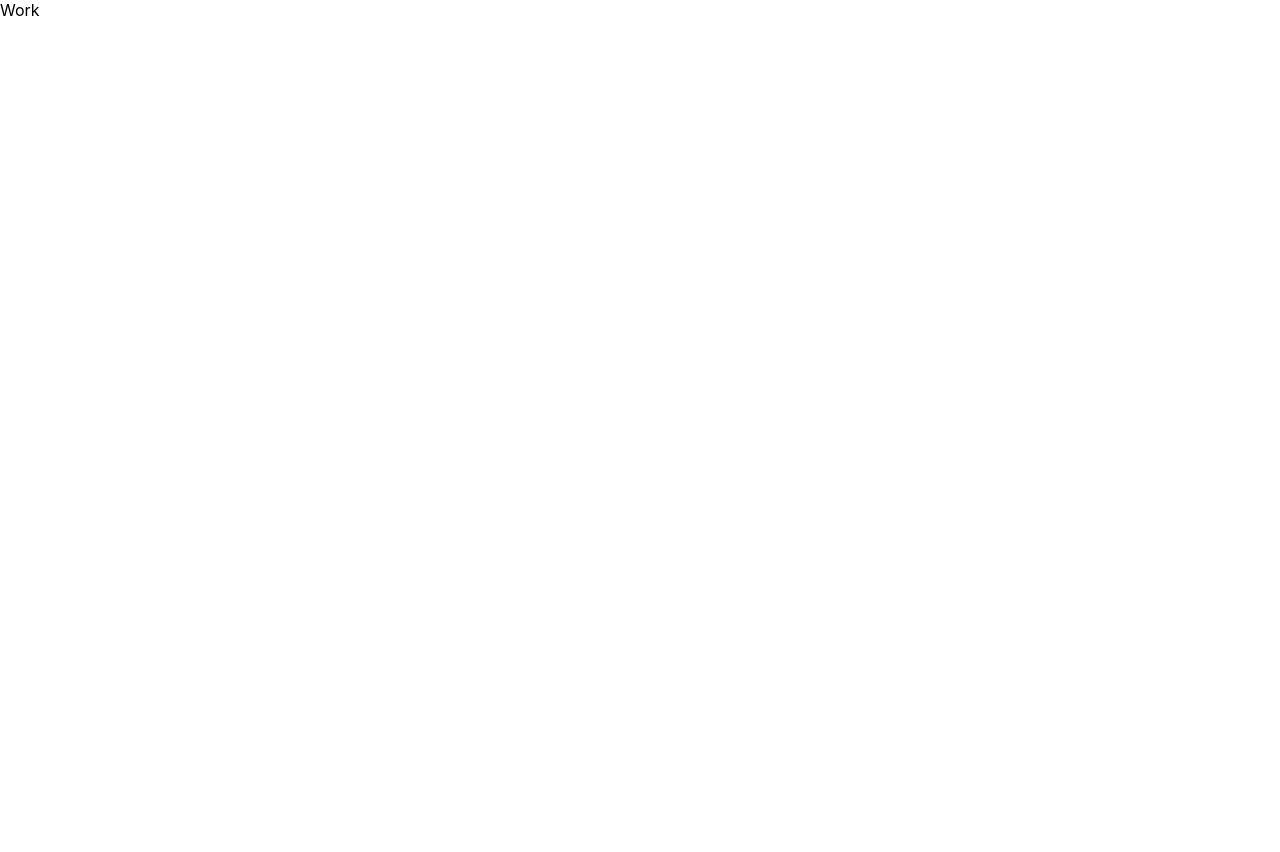
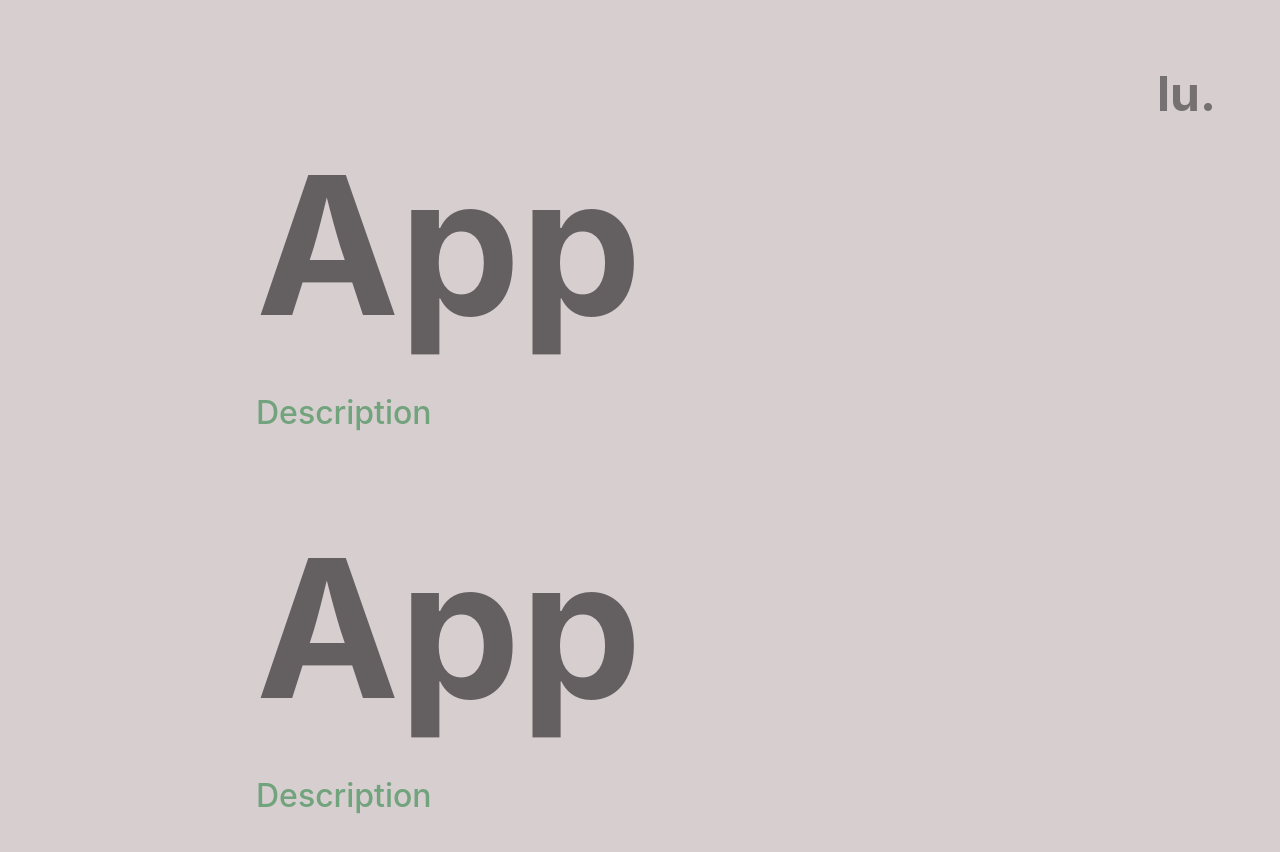
Before and after one commit to lmndovi/draft_portfolio, a React (Create React App) app: page /work in a window 1280 px wide. Shown: the top 852 px of the page. Before the commit the page ends 800 px from the top, so only its background shows below. Built offline with nearby package versions, Linux system fonts and the light colour scheme.

Commit message:
modified:   src/components/Contact/Contact.css 	modified:   src/components/Info/Info.css 	modified:   src/components/Landing/Landing.css 	modified:   src/components/Landing/Landing.js 	modified:   src/components/Work/Work.css 	modified:   src/components/Work/Work.js

```diff
--- a/src/components/Contact/Contact.css
+++ b/src/components/Contact/Contact.css
@@ -27,8 +27,8 @@
   text-align: left;
   font-weight: 600;
   font-size: 8rem;
-  width: 66rem;
-  margin: 4rem 5rem 8.5rem 27rem;
+  width: 65rem;
+  margin: 1rem 5rem 8.5rem 27rem;
   color: rgba(51, 50, 50, 0.7);
 }
 
--- a/src/components/Info/Info.css
+++ b/src/components/Info/Info.css
@@ -26,9 +26,10 @@
   /* align-content: center; */
   text-align: left;
   font-weight: 600;
-  font-size: 10rem;
-  width: 66rem;
-  margin: 2rem 5rem 0rem 27rem;
+  font-size: 8rem;
+  width: 65rem;
+  padding-bottom: 3rem;
+  margin: 0rem 5rem 0rem 20rem;
   color: rgba(51, 50, 50, 0.7);
 }
 
--- a/src/components/Landing/Landing.css
+++ b/src/components/Landing/Landing.css
@@ -1,6 +1,7 @@
 .Landing {
   margin: auto;
   background: #d7ced0;
+  padding-bottom: 1rem;
 }
 
 .grid-container {
@@ -17,9 +18,18 @@
   align-items: center;
   justify-content: center;
   font-size: 11rem;
+  z-index: 100;
+  text-align: left;
 }
 
 .Landing-link1 {
+  text-decoration: none;
+  color: rgba(43, 40, 41, 0.8);
+  opacity: 0.8;
+}
+
+.Landing-link1Hover {
+  padding-left: 25rem;
   text-decoration: none;
   color: rgba(43, 40, 41, 0.8);
   opacity: 0.8;
@@ -30,27 +40,32 @@
   color: #71a37c;
 }
 
+.Landing-link2Hover {
+  padding-left: 25rem;
+  text-decoration: none;
+  color: #71a37c;
+}
+
 .Landing-link3 {
   text-decoration: none;
   color: #71a37c;
 }
 
-.Landing-image {
-  width: 2vw;
-  grid-area: 1 / 2 / 2 / span 3;
+.Landing-link3Hover {
+  padding-left: 25rem;
+  text-decoration: none;
+  color: #71a37c;
 }
 
-.hovered-enter {
-  transform: translate(0);
+.Landing-imageContainer {
+  display: flex;
+  flex-direction: row;
+  justify-content: flex-end;
 }
-.hovered-enter-active {
-  transform: translate(0, 2rem);
-  transition: translate 200ms;
+
+.Landing-image {
+  position: fixed;
+  top: 0rem;
+  left: 40rem;
+  width: 45vw;
 }
-.hovered-exit {
-  translate: (0, 2rem);
-}
-.hovered-exit-active {
-  transform: translate(0, -2rem);
-  transition: translate 200ms;
-}
--- a/src/components/Landing/Landing.js
+++ b/src/components/Landing/Landing.js
@@ -11,7 +11,7 @@ const Landing = () => {
     <div className="Landing grid-container">
       <div className="Landing-links">
         <NavLink
-          className="Landing-link1"
+          className={`Landing-link1${isHoverHello ? "Hover" : ""}`}
           to="/info"
           onMouseOver={() => setIsHoverHello(true)}
           onMouseLeave={() => setIsHoverHello(false)}
@@ -20,7 +20,7 @@ const Landing = () => {
         </NavLink>
 
         <NavLink
-          className="Landing-link2"
+          className={`Landing-link2${isHoverIm ? "Hover" : ""}`}
           to="/work"
           onMouseOver={() => setIsHoverIm(true)}
           onMouseLeave={() => setIsHoverIm(false)}
@@ -28,7 +28,7 @@ const Landing = () => {
           {isHoverIm ? "Work" : "I'm"}
         </NavLink>
         <NavLink
-          className="Landing-link3"
+          className={`Landing-link3${isHoverLu ? "Hover" : ""}`}
           to="/contact"
           onMouseOver={() => setIsHoverLu(true)}
           onMouseLeave={() => setIsHoverLu(false)}
@@ -36,8 +36,9 @@ const Landing = () => {
           {isHoverLu ? "Contact" : "Lu."}
         </NavLink>
       </div>
-      <div className="Landing-image">
+      <div className="Landing-imageContainer">
         <img
+          className="Landing-image"
           src="https://drive.google.com/uc?export=download&id=1oQFLQlyScpIsQzTqHfyKCziA3nMESBTt"
           alt="Lu Ndovi Portrait"
         />
--- a/src/components/Work/Work.css
+++ b/src/components/Work/Work.css
@@ -0,0 +1,49 @@
+.Work {
+  background: #d7ced0;
+  background-size: cover;
+  display: grid;
+  grid-template-columns: auto auto;
+  grid-template-rows: auto auto;
+  padding-left: 8rem;
+  padding-bottom: 6rem;
+}
+
+.Work-navbar {
+  position: fixed;
+  padding: 4rem;
+  grid-area: 1 / 1 / 4 / 1;
+  display: flex;
+  justify-self: flex-end;
+  color: rgba(51, 50, 50, 0.6);
+}
+
+.Work-NavLink {
+  text-decoration: none;
+  color: rgba(51, 50, 50, 0.6);
+  font-weight: 700;
+  font-size: 3rem;
+}
+
+.Work-h1 {
+  font-weight: 700;
+  font-size: 12rem;
+  color: rgba(51, 50, 50, 0.7);
+  margin-bottom: 0;
+}
+
+.Work-p {
+  font-weight: 500;
+  font-size: 2rem;
+  color: #71a37c;
+}
+
+.Work-app1 {
+  grid-area: 1 / 1 / 1 / 1;
+  padding-left: 8rem;
+}
+
+.Work-app2 {
+  grid-area: 2 / 1 / 2 / 1;
+  padding-left: 8rem;
+  margin-top: -5rem;
+}
--- a/src/components/Work/Work.js
+++ b/src/components/Work/Work.js
@@ -1,7 +1,32 @@
-import React from "react";
+import React, { useState } from "react";
+import { NavLink } from "react-router-dom";
+import "./Work.css";
 
 const Work = () => {
-  return <div>Work</div>;
+  const [isHover, setIsHover] = useState(false);
+
+  return (
+    <div className="Work">
+      <div className="Work-navbar">
+        <NavLink
+          className="Work-NavLink"
+          to="/"
+          onMouseOver={() => setIsHover(true)}
+          onMouseLeave={() => setIsHover(false)}
+        >
+          {isHover ? "lu.ndovi" : "lu."}
+        </NavLink>
+      </div>
+      <div className="Work-app1">
+        <h1 className="Work-h1">App</h1>
+        <p className="Work-p">Description</p>
+      </div>
+      <div className="Work-app2">
+        <h1 className="Work-h1">App</h1>
+        <p className="Work-p">Description</p>
+      </div>
+    </div>
+  );
 };
 
 export default Work;
```
